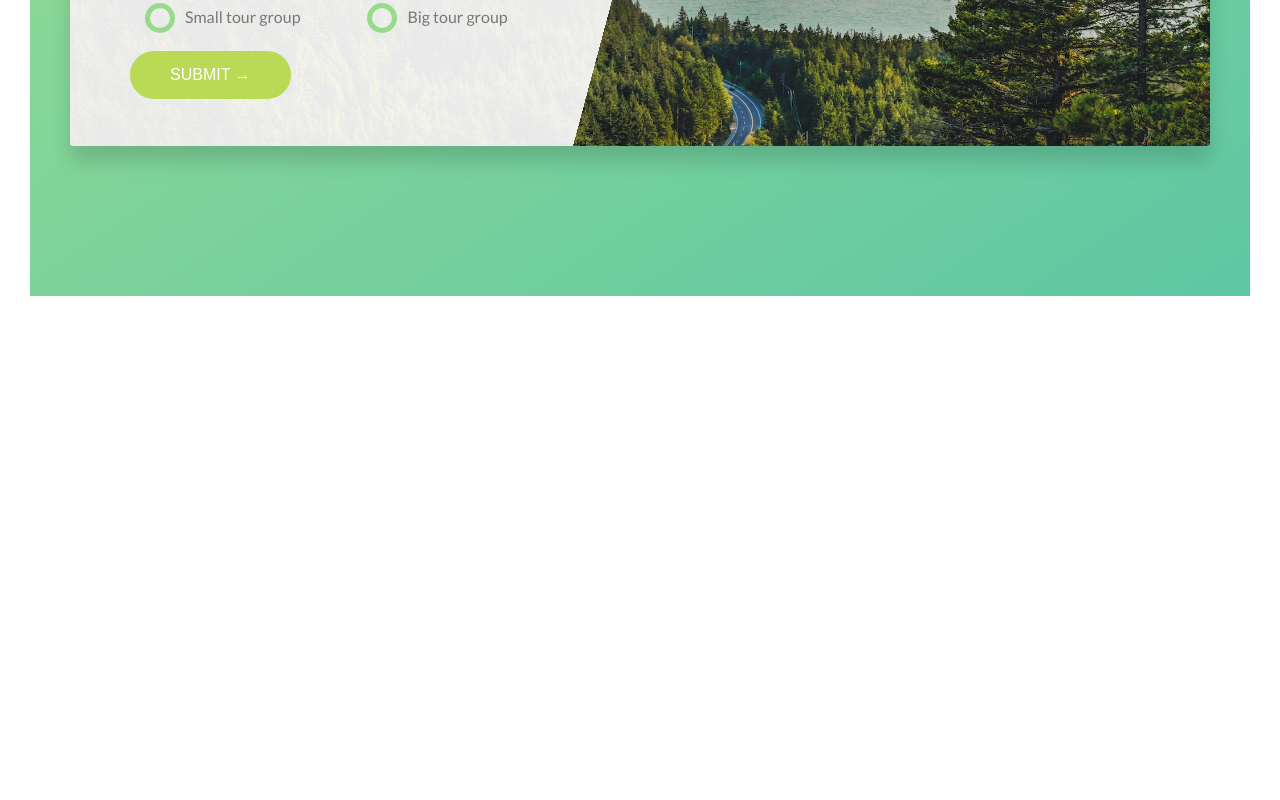
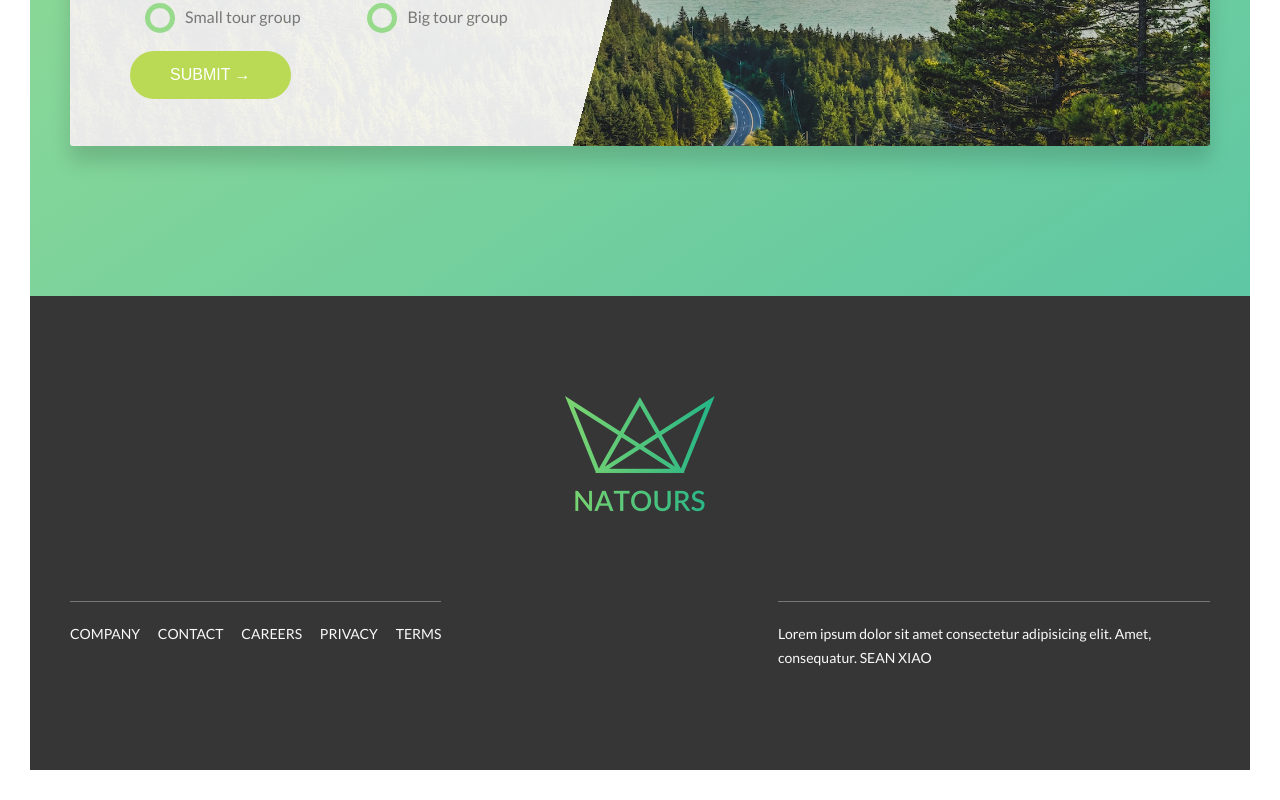
Before and after one commit to sean-xiao-zhao7/sass1, a website: page index.html in a window 1280 px wide. Shown: the part 4556-5356 px from the top of the page. Before the commit the page ends 4882 px from the top, so only its background shows below. Drawn offline with Linux system fonts and the light colour scheme.

Commit message:
Complete footer

```diff
--- a/index.html
+++ b/index.html
@@ -436,6 +436,45 @@
                     </div>
                 </div>
             </section>
+            <footer class="footer">
+                <div class="footer__logo-container">
+                    <img
+                        src="img/logo-green-2x.png"
+                        alt="Full logo"
+                        class="footer__logo"
+                    />
+                </div>
+                <div class="row">
+                    <div class="col1of2">
+                        <div class="footer__menu-container">
+                            <ul class="footer__menu">
+                                <li class="footer__menu-item">
+                                    <a href="#" class="footer__link">Company</a>
+                                </li>
+                                <li class="footer__menu-item">
+                                    <a href="#" class="footer__link">Contact</a>
+                                </li>
+                                <li class="footer__menu-item">
+                                    <a href="#" class="footer__link">Careers</a>
+                                </li>
+                                <li class="footer__menu-item">
+                                    <a href="#" class="footer__link">Privacy</a>
+                                </li>
+                                <li class="footer__menu-item">
+                                    <a href="#" class="footer__link">Terms</a>
+                                </li>
+                            </ul>
+                        </div>
+                    </div>
+                    <div class="col1of2">
+                        <p class="footer__copyright">
+                            Lorem ipsum dolor sit amet consectetur adipisicing
+                            elit. Amet, consequatur.
+                            <a href="#" class="footer__link">Sean Xiao</a>
+                        </p>
+                    </div>
+                </div>
+            </footer>
         </main>
     </body>
 </html>
--- a/sass/abstracts/_variables.scss
+++ b/sass/abstracts/_variables.scss
@@ -4,6 +4,7 @@ $color-primary-dark: #28b485bf;
 $color-grey: #777;
 $color-grey-mid: rgb(230, 230, 230);
 $color-grey-light: rgb(250, 250, 250);
+$color-grey-dark: rgb(54, 54, 54);
 $color-white: #fff;
 $color-black: #000;
 $color-orangeish: #ffb900;
@@ -17,3 +18,4 @@ $gutter-horizontal: 6rem;
 $font-size-normal: 1.6rem;
 
 $box-shadow-1: 0 1.5rem 2rem rgba(0, 0, 0, 0.15);
+$box-shadow-shallow: 0 1rem 2rem rgba(black, 0.4);
--- /dev/null
+++ b/sass/layout/_footer.scss
@@ -0,0 +1,60 @@
+.footer {
+    background-color: $color-grey-dark;
+    padding: 10rem 0;
+    font-size: 1.4rem;
+
+    &__logo-container {
+        text-align: center;
+        margin-bottom: 8rem;
+    }
+
+    &__logo {
+        width: 15rem;
+        height: auto;
+    }
+
+    &__menu-container {
+        border-top: 1px solid $color-grey;
+        padding-top: 2rem;
+        display: inline-block;
+    }
+
+    &__menu {
+        list-style: none;
+    }
+
+    &__menu-item {
+        display: inline-block;
+
+        &:not(:last-child) {
+            margin-right: 1.5rem;
+        }
+    }
+
+    &__link {
+        transition: all .2s;
+
+        &:link,
+        &:visited {
+            color: $color-grey-light;
+            text-decoration: none;
+            text-transform: uppercase;
+            display: inline-block;
+        }
+
+        &:hover,
+        &:active {
+            color: $color-primary;
+            box-shadow: $box-shadow-1;
+        }
+    }
+
+    &__copyright {
+        color: $color-grey-light;
+        border-top: 1px solid $color-grey;
+        padding-top: 2rem;
+        display: inline-block;
+        width: 80%;
+        float: right;
+    }
+}
--- a/sass/nodis.scss
+++ b/sass/nodis.scss
@@ -1,11 +1,12 @@
 @import 'abstracts/functions';
 @import 'abstracts/mixins';
 @import 'abstracts/variables';
+
 @import 'base/base';
 @import 'base/animations';
 @import 'base/typography';
 @import 'base/utilities';
-@import 'layout/header';
+
 @import 'components/button';
 @import 'components/card';
 @import 'components/images';
@@ -13,5 +14,9 @@
 @import 'components/feature-box';
 @import 'components/video';
 @import 'components/story';
+
+@import 'layout/header';
 @import 'layout/gridtest';
+@import 'layout/footer';
+
 @import 'pages/home';
```
Also changed, not shown: css/nodis.css.
